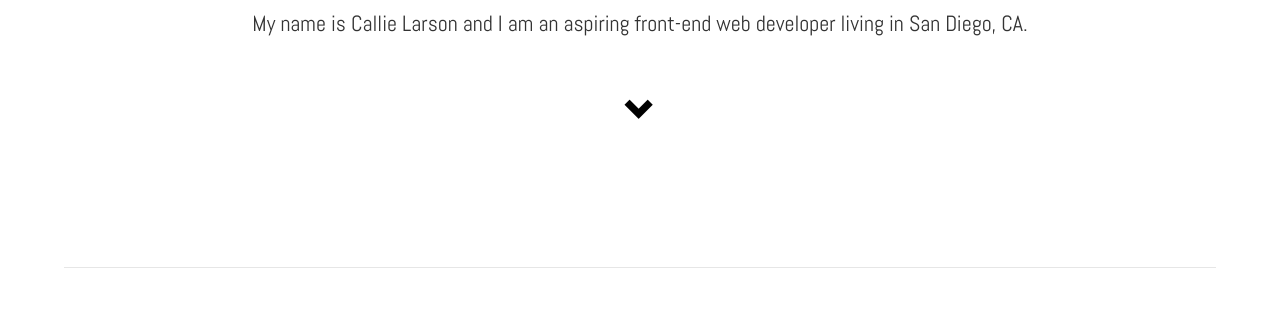
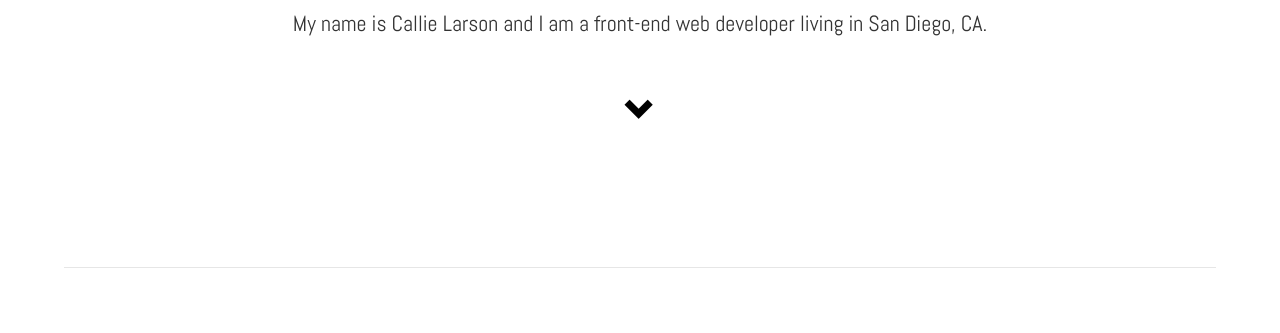
Before and after one commit to clarson283/larson-portfolio, a plain HTML site: page index.html in a window 1280 px wide. Shown: the part 324-657 px from the top of the page. Drawn offline with nearby package versions, Linux system fonts and the light colour scheme.

Commit message:
web dev change

```diff
--- a/index.html
+++ b/index.html
@@ -49,7 +49,7 @@
 	<br><br>
 	<div id="main">
 		<h1>Web Developer.</h1><br>
-		My name is Callie Larson and I am an aspiring front-end web developer living in San Diego, CA.
+		My name is Callie Larson and I am a front-end web developer living in San Diego, CA.
 		<br>
 		<div id="down-link">
 			<a href="#portfolio">
```
